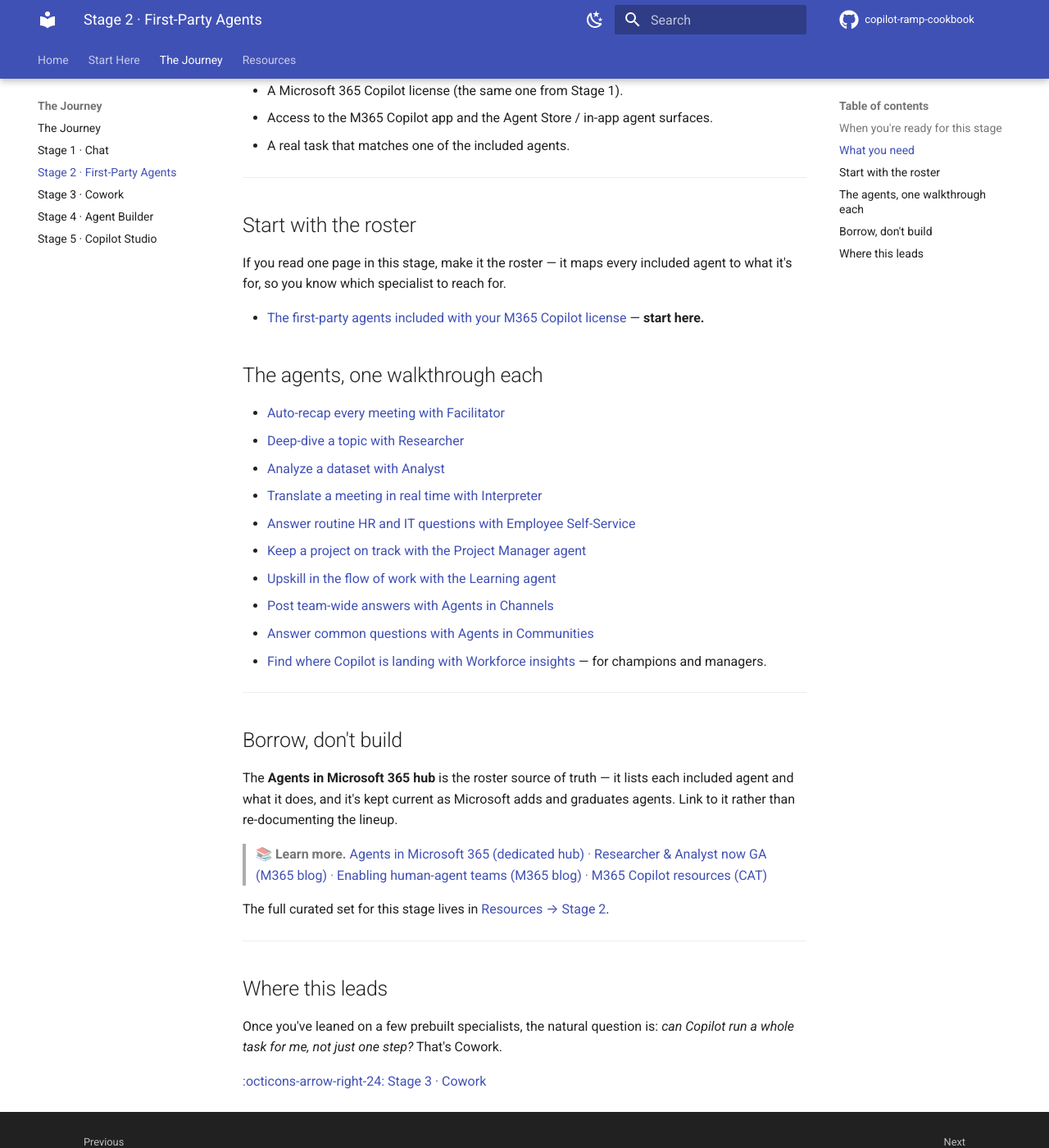
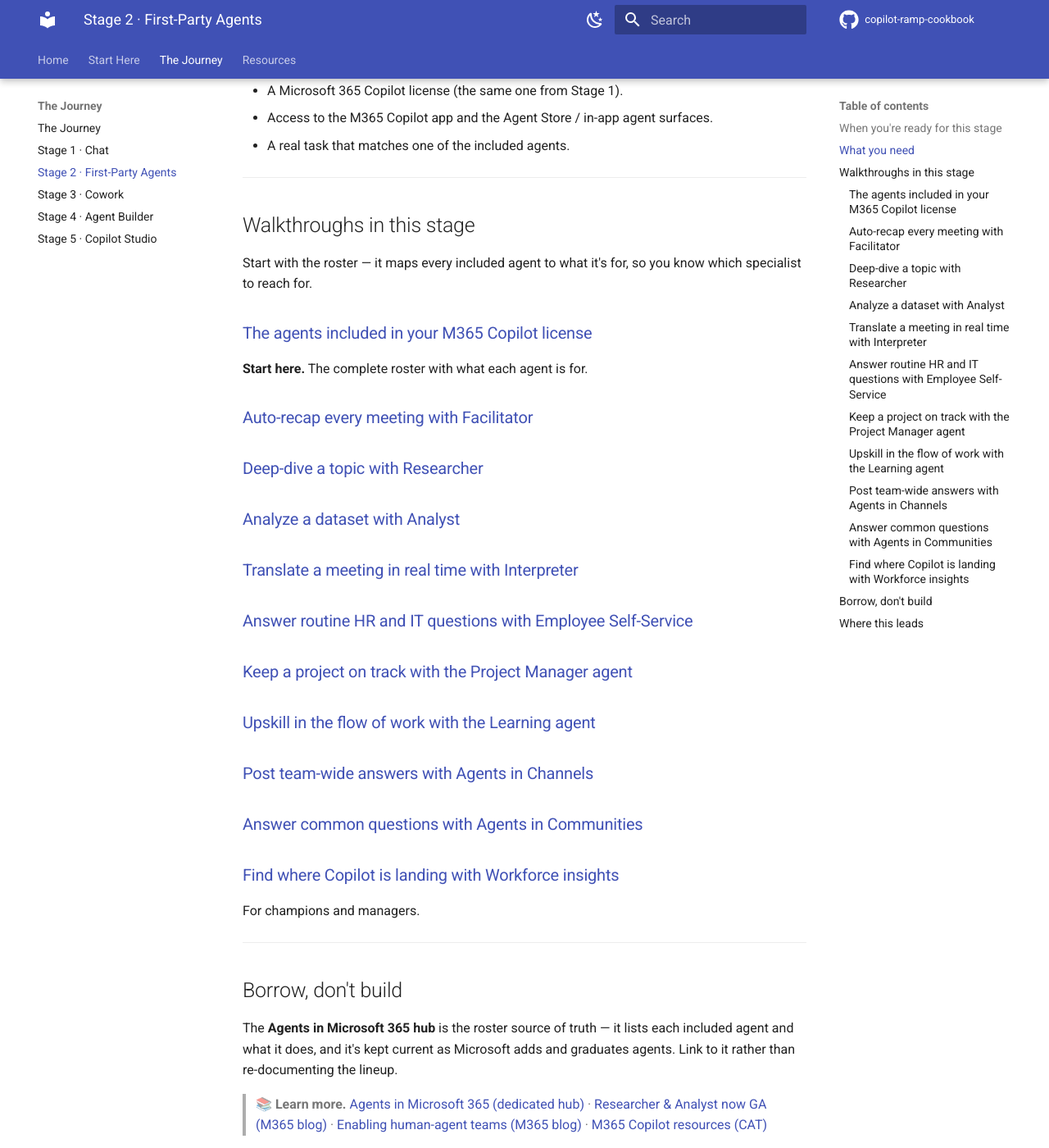
Before and after one commit to MawellGlass/copilot-ramp-cookbook, an MkDocs documentation site: the page built from docs/stages/stage-2-first-party.md, in a window 1280 px wide and 1400 px high, scrolled down 533 px. Shown: the whole window at 82% size. Built offline with MkDocs 1.6.1 and Material for MkDocs 9.7.7, drawn with Linux system fonts in a browser that asks for light colours; comment, search, counter and statistics services are not loaded.

Commit message:
Stage pages: walkthrough bullets → H3 headings for TOC sub-bullets

```diff
--- a/docs/stages/stage-2-first-party.md
+++ b/docs/stages/stage-2-first-party.md
@@ -23,24 +23,33 @@
 
 ---
 
-## Start with the roster
+## Walkthroughs in this stage
 
-If you read one page in this stage, make it the roster — it maps every included agent to what it's for, so you know which specialist to reach for.
+Start with the roster — it maps every included agent to what it's for, so you know which specialist to reach for.
 
-- [The first-party agents included with your M365 Copilot license](../walkthroughs/first-party-agents-overview.md) — **start here.**
+### [The agents included in your M365 Copilot license](../walkthroughs/first-party-agents-overview.md)
+**Start here.** The complete roster with what each agent is for.
 
-## The agents, one walkthrough each
+### [Auto-recap every meeting with Facilitator](../walkthroughs/first-party-facilitator-auto-recap.md)
 
-- [Auto-recap every meeting with Facilitator](../walkthroughs/first-party-facilitator-auto-recap.md)
-- [Deep-dive a topic with Researcher](../walkthroughs/first-party-researcher-deep-dive.md)
-- [Analyze a dataset with Analyst](../walkthroughs/first-party-analyst-dataset.md)
-- [Translate a meeting in real time with Interpreter](../walkthroughs/first-party-interpreter-live-translation.md)
-- [Answer routine HR and IT questions with Employee Self-Service](../walkthroughs/first-party-employee-self-service.md)
-- [Keep a project on track with the Project Manager agent](../walkthroughs/first-party-project-manager.md)
-- [Upskill in the flow of work with the Learning agent](../walkthroughs/first-party-learning-agent.md)
-- [Post team-wide answers with Agents in Channels](../walkthroughs/first-party-agents-in-channels.md)
-- [Answer common questions with Agents in Communities](../walkthroughs/first-party-agents-in-communities.md)
-- [Find where Copilot is landing with Workforce insights](../walkthroughs/first-party-workforce-insights.md) — for champions and managers.
+### [Deep-dive a topic with Researcher](../walkthroughs/first-party-researcher-deep-dive.md)
+
+### [Analyze a dataset with Analyst](../walkthroughs/first-party-analyst-dataset.md)
+
+### [Translate a meeting in real time with Interpreter](../walkthroughs/first-party-interpreter-live-translation.md)
+
+### [Answer routine HR and IT questions with Employee Self-Service](../walkthroughs/first-party-employee-self-service.md)
+
+### [Keep a project on track with the Project Manager agent](../walkthroughs/first-party-project-manager.md)
+
+### [Upskill in the flow of work with the Learning agent](../walkthroughs/first-party-learning-agent.md)
+
+### [Post team-wide answers with Agents in Channels](../walkthroughs/first-party-agents-in-channels.md)
+
+### [Answer common questions with Agents in Communities](../walkthroughs/first-party-agents-in-communities.md)
+
+### [Find where Copilot is landing with Workforce insights](../walkthroughs/first-party-workforce-insights.md)
+For champions and managers.
 
 ---
 
```
Also changed, not shown: docs/stages/stage-1-chat.md (+17 -8 lines), docs/stages/stage-3-cowork.md (+11 -5 lines), docs/stages/stage-4-agent-builder.md (+11 -5 lines), docs/stages/stage-5-studio.md (+14 -6 lines).
